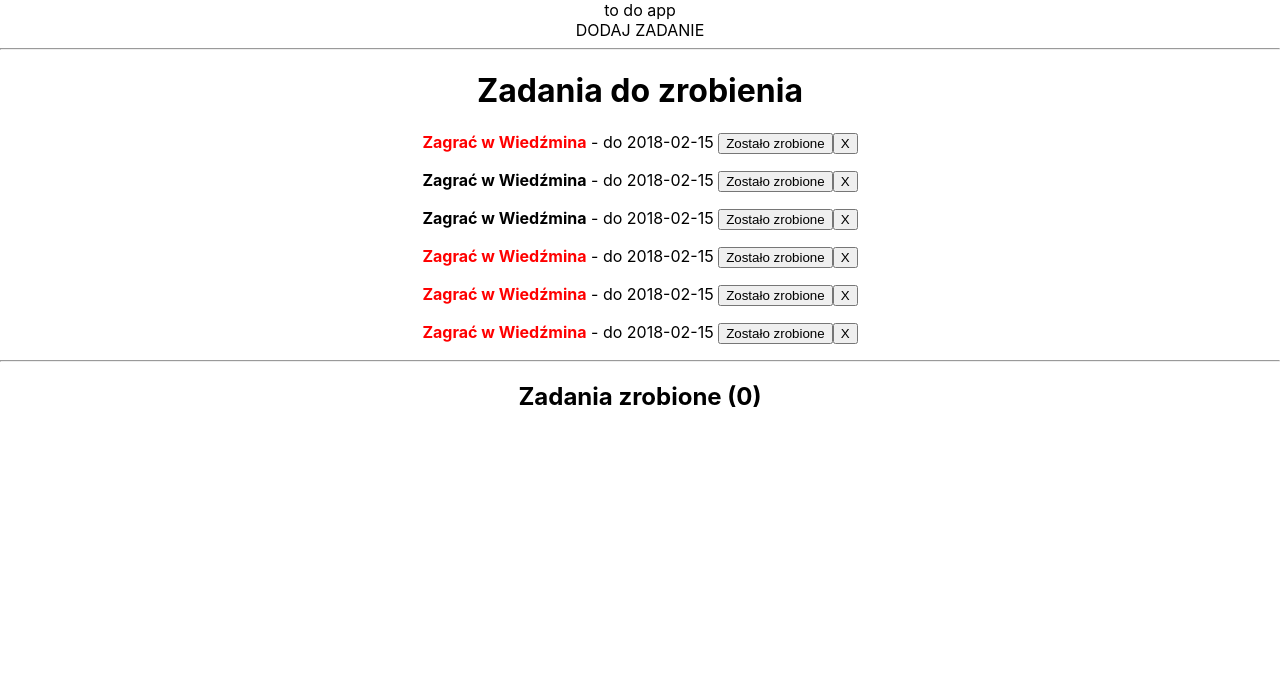
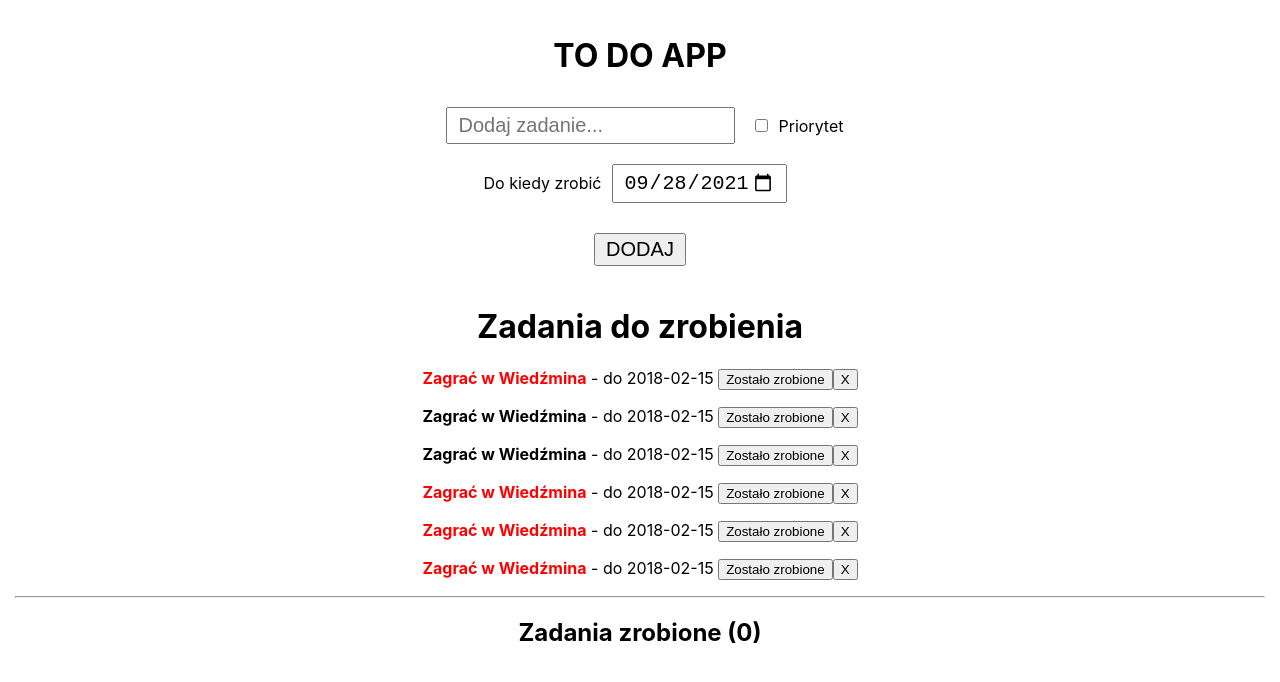
Before and after one commit to SzymonMrzyglod/toDoReactApp, a React (Create React App) app: page / in a window 1280 px wide. Shown: the top 682 px of the page. Built offline with nearby package versions, Linux system fonts and the light colour scheme.

Commit message:
add addTask method

```diff
--- a/src/App.css
+++ b/src/App.css
@@ -1,38 +1,4 @@
 .App {
   text-align: center;
+  padding: 15px;
 }
-
-.App-logo {
-  height: 40vmin;
-  pointer-events: none;
-}
-
-@media (prefers-reduced-motion: no-preference) {
-  .App-logo {
-    animation: App-logo-spin infinite 20s linear;
-  }
-}
-
-.App-header {
-  background-color: #282c34;
-  min-height: 100vh;
-  display: flex;
-  flex-direction: column;
-  align-items: center;
-  justify-content: center;
-  font-size: calc(10px + 2vmin);
-  color: white;
-}
-
-.App-link {
-  color: #61dafb;
-}
-
-@keyframes App-logo-spin {
-  from {
-    transform: rotate(0deg);
-  }
-  to {
-    transform: rotate(360deg);
-  }
-}
--- a/src/App.js
+++ b/src/App.js
@@ -4,6 +4,7 @@ import TaskList from './components/TaskList/TaskList';
 import './App.css';
 
 class App extends Component{
+  counter = 6;
   state={
     tasks: [
       {
@@ -53,7 +54,7 @@ class App extends Component{
         important: true,
         active: true,
         finishDate: null
-      },
+      }
     ]
   }
   deleteTask = (id) => {
@@ -78,11 +79,27 @@ class App extends Component{
       tasks,
     })
   }
+  addTask = (text, date, important) => {
+    console.log("Data w add" + date);
+    const task = {
+      id: this.counter,
+      text,
+      date,
+      important,
+      active: true,
+      finishDate: null
+    }
+    this.counter++;
+    this.setState(prevState => ({
+      tasks: [...prevState.tasks, task]
+    }))
+    return true;
+  }
   render(){
     return (
       <div className="App">
-        to do app
-        <AddTask />
+        <h1>TO DO APP</h1>
+        <AddTask add={this.addTask}/>
         <TaskList tasks={this.state.tasks} delete={this.deleteTask} change={this.changeTaskStatus}/>
       </div>
     );
--- /dev/null
+++ b/src/components/AddTask/AddTask.css
@@ -0,0 +1,14 @@
+input{
+    margin: 10px;
+    padding: 5px 10px;
+    font-size: 20px;
+}
+form{
+    font-size: 20px;
+}
+.form button{
+    padding: 3px 10px;
+    text-transform: uppercase;
+    margin: 20px;
+    font-size: 20px;
+}
--- a/src/components/AddTask/AddTask.js
+++ b/src/components/AddTask/AddTask.js
@@ -1,17 +1,57 @@
 import React, {Component} from 'react'
+import './AddTask.css'
+class AddTask extends Component {
+    state = {
+        text: '',
+        checked: false,
+        date: new Date().toISOString().slice(0, 10),
+    }
+    handleChangeInput = e => {
+        this.setState({
+            text: e.target.value
+        })
+    }
+    handleDate = e => {
+        this.setState({
+            date: e.target.value
+        })
+    }
+    handleCheck = e => {
+        this.setState({
+            checked: e.target.checked
+        })
+    }
+    handleClick = () => {
+        const {text, checked, date} = this.state;
+        if(text.length>2){
+        const add = this.props.add(text, date, checked)
+        console.log(date);
+            if(add){
+                this.setState({
+                    text: '',
+                    checked: false,
+                    date: new Date().toISOString().slice(0, 10),
+                })
+            }
+        }else{
+            console.log('Za krótko');
+        }
 
-class AddTask extends Component {
+    }
     render() {
+        const minDate = new Date().toISOString().slice(0, 10);
+        let maxDate = Number(minDate.slice(0, 4)) + 1;
+        maxDate = maxDate + minDate.slice(4, 10);
         return (
             <div className="form">
-                <div>
-                    DODAJ ZADANIE
-                </div>
-                <hr />
+                <input type="text" placeholder="Dodaj zadanie..." value={this.state.text} onChange={this.handleChangeInput}/>
+                <input type="checkbox" checked={this.state.checked} id="important" onChange={this.handleCheck}/>
+                <label htmlFor="important">Priorytet</label><br />
+                <label htmlFor="date">Do kiedy zrobić</label>
+                <input type="date" value={this.state.date} min={minDate} max={maxDate} onChange={this.handleDate}/><br />
+                <button onClick={this.handleClick}>Dodaj</button>
             </div>
         )
-
-
     }
 }
 
```
